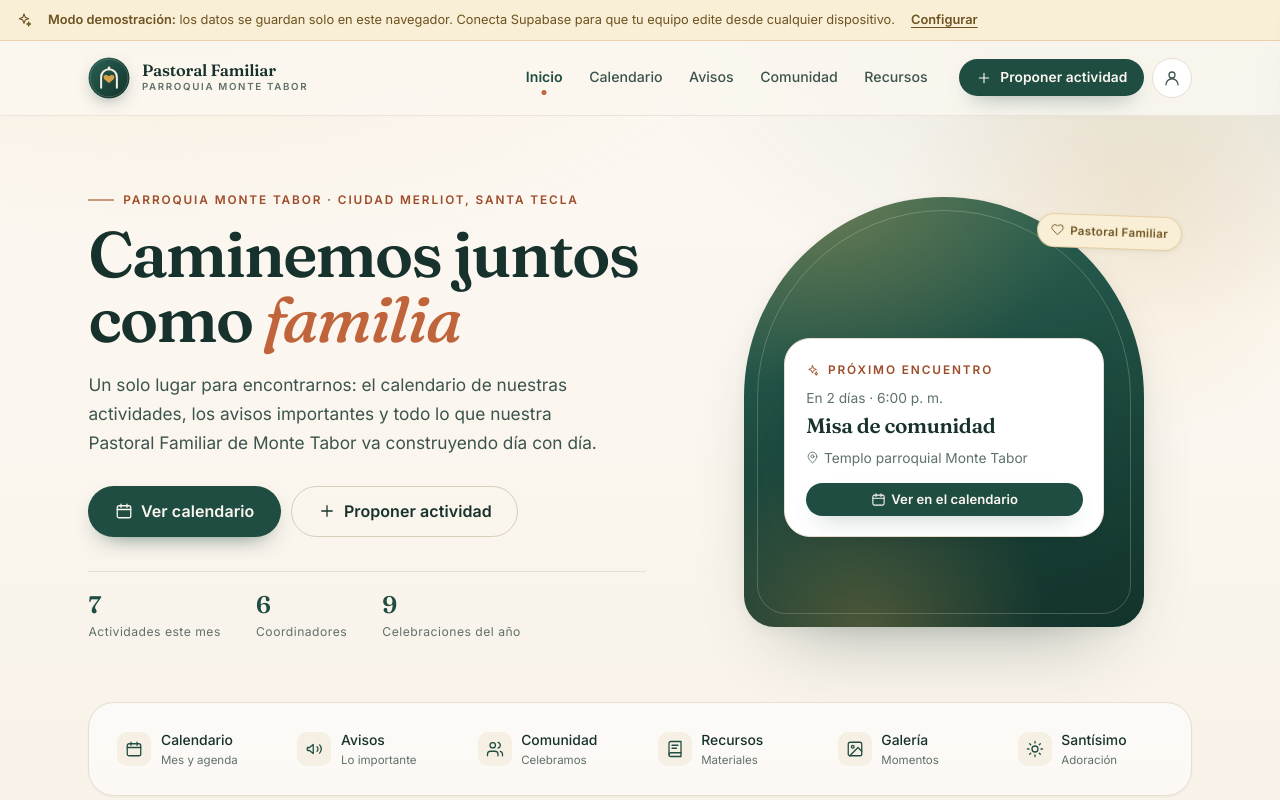
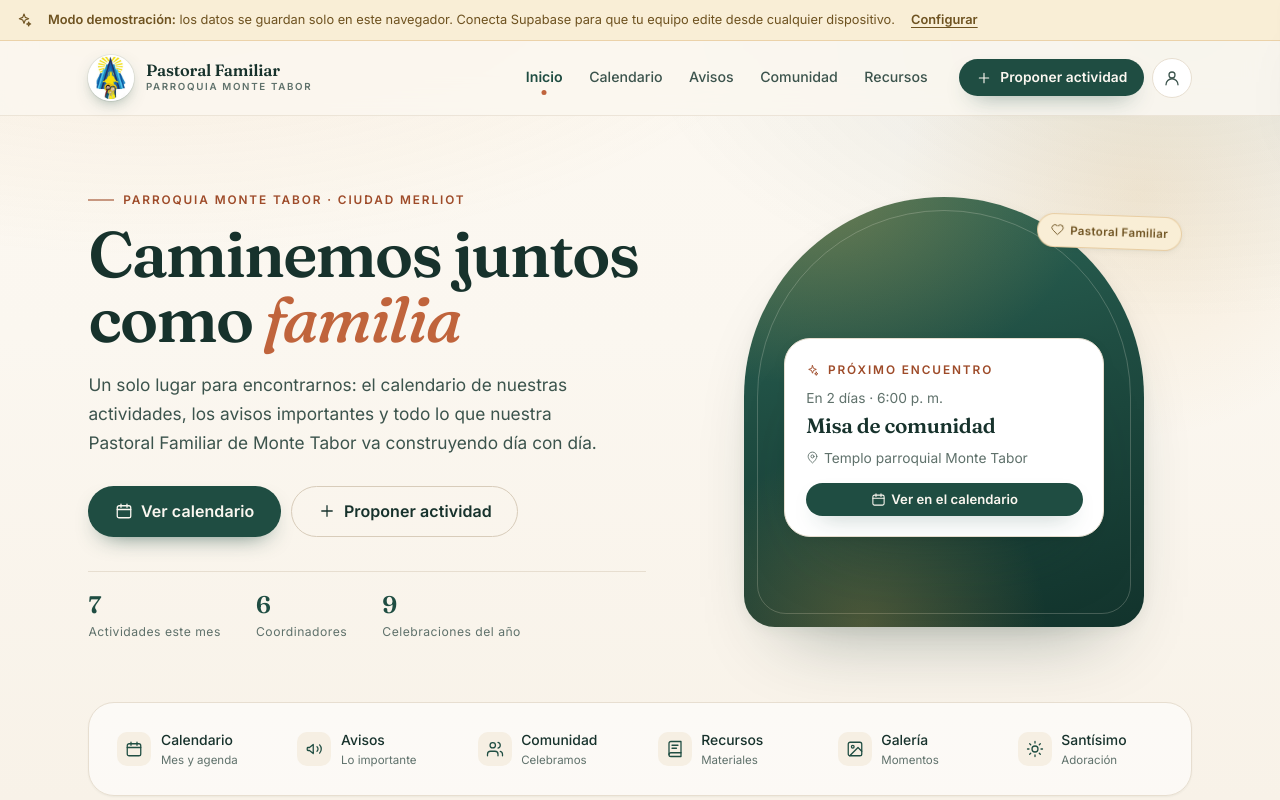
Before and after one commit to rtrejo81-byte/cartelera-pastoral, a plain HTML site: page index.html in a window 1280 px wide. Shown: the top 800 px of the page. Drawn offline with Linux system fonts and the light colour scheme.

Commit message:
Integra el logo oficial de la Parroquia Monte Tabor

```diff
--- a/assets/css/app.css
+++ b/assets/css/app.css
@@ -36,10 +36,11 @@
 }
 .brand:hover { color: var(--ink); }
 .brand-mark {
-  width: 42px;
-  height: 42px;
+  width: 46px;
+  height: 46px;
   border-radius: 50%;
-  box-shadow: 0 6px 18px -8px rgba(31, 77, 66, .7);
+  background: #fff;
+  box-shadow: 0 0 0 1px rgba(23, 50, 44, .08), 0 6px 18px -8px rgba(31, 77, 66, .7);
 }
 .brand-text { display: flex; flex-direction: column; line-height: 1.1; }
 .brand-name {
--- a/index.html
+++ b/index.html
@@ -13,8 +13,8 @@
   <meta property="og:description" content="Todo lo que vive nuestra Pastoral Familiar, en un solo lugar.">
   <meta property="og:locale" content="es_SV">
 
-  <link rel="icon" href="assets/img/favicon.svg" type="image/svg+xml">
-  <link rel="apple-touch-icon" href="assets/img/logo.svg">
+  <link rel="icon" href="assets/img/favicon.png" type="image/png">
+  <link rel="apple-touch-icon" href="assets/img/logo-mark.png">
 
   <link rel="preconnect" href="https://fonts.googleapis.com">
   <link rel="preconnect" href="https://fonts.gstatic.com" crossorigin>
@@ -29,7 +29,7 @@
   <a class="skip-link" href="#main">Saltar al contenido</a>
 
   <div class="boot" id="boot" role="status" aria-live="polite">
-    <img src="assets/img/logo.svg" alt="" width="56" height="56">
+    <img src="assets/img/logo-mark.png" alt="" width="64" height="64">
     <p>Cargando cartelera…</p>
   </div>
 
--- a/js/config.js
+++ b/js/config.js
@@ -23,7 +23,7 @@ export const SITE = {
   name: 'Pastoral Familiar',
   shortName: 'Pastoral Familiar',
   parish: 'Parroquia Monte Tabor',
-  city: 'Ciudad Merliot, Santa Tecla',
+  city: 'Ciudad Merliot',
   country: 'El Salvador',
   heroTitle: 'Caminemos juntos como',
   heroAccent: 'familia',
--- a/js/ui.js
+++ b/js/ui.js
@@ -175,7 +175,7 @@ export function renderHeader() {
     ${store.mode === 'demo' ? demoBanner() : ''}
     <div class="wrap header-inner">
       <a class="brand" href="#/" aria-label="${esc(s.name)} · inicio">
-        <img class="brand-mark" src="assets/img/logo.svg" alt="" width="42" height="42">
+        <img class="brand-mark" src="assets/img/logo-mark.png" alt="" width="46" height="46">
         <span class="brand-text">
           <span class="brand-name">${esc(s.name)}</span>
           <span class="brand-sub">${esc(s.parish)}</span>
@@ -194,7 +194,7 @@ export function renderHeader() {
     <aside class="drawer" id="drawer" aria-label="Menú">
       <div class="drawer-head">
         <span class="brand">
-          <img class="brand-mark" src="assets/img/logo.svg" alt="" width="36" height="36">
+          <img class="brand-mark" src="assets/img/logo-mark.png" alt="" width="40" height="40">
           <span class="brand-text"><span class="brand-name">${esc(s.name)}</span></span>
         </span>
         <button type="button" class="btn-icon" id="drawer-close" aria-label="Cerrar menú">${icon('x', 18)}</button>
@@ -255,7 +255,7 @@ export function renderFooter() {
       <div class="footer-grid">
         <div class="footer-brand">
           <span class="brand">
-            <img class="brand-mark" src="assets/img/logo.svg" alt="" width="42" height="42">
+            <img class="brand-mark" src="assets/img/logo-mark.png" alt="" width="46" height="46">
             <span class="brand-text">
               <span class="brand-name">${esc(s.name)}</span>
               <span class="brand-sub">${esc(s.parish)}</span>
--- a/js/views/admin.js
+++ b/js/views/admin.js
@@ -35,7 +35,7 @@ function renderLogin(root) {
       <div class="wrap" style="display:grid;place-items:center">
         <div class="login-card">
           <span class="brand" style="justify-content:center">
-            <img class="brand-mark" src="assets/img/logo.svg" alt="" width="46" height="46">
+            <img class="brand-mark" src="assets/img/logo-mark.png" alt="" width="52" height="52">
             <span class="brand-text">
               <span class="brand-name">Pastoral Familiar</span>
               <span class="brand-sub">Panel de coordinadores</span>
```
Also changed, not shown: assets/img/favicon.png (added), assets/img/favicon.svg (deleted), assets/img/logo-full.png (added), assets/img/logo-mark.png (added), assets/img/logo-oficial.jpg (added), assets/img/logo.svg (deleted), docs/capturas/calendario.jpg, docs/capturas/movil.jpg, docs/capturas/panel.jpg, docs/capturas/portada.jpg, docs/capturas/santisimo.jpg, 2 other files.
